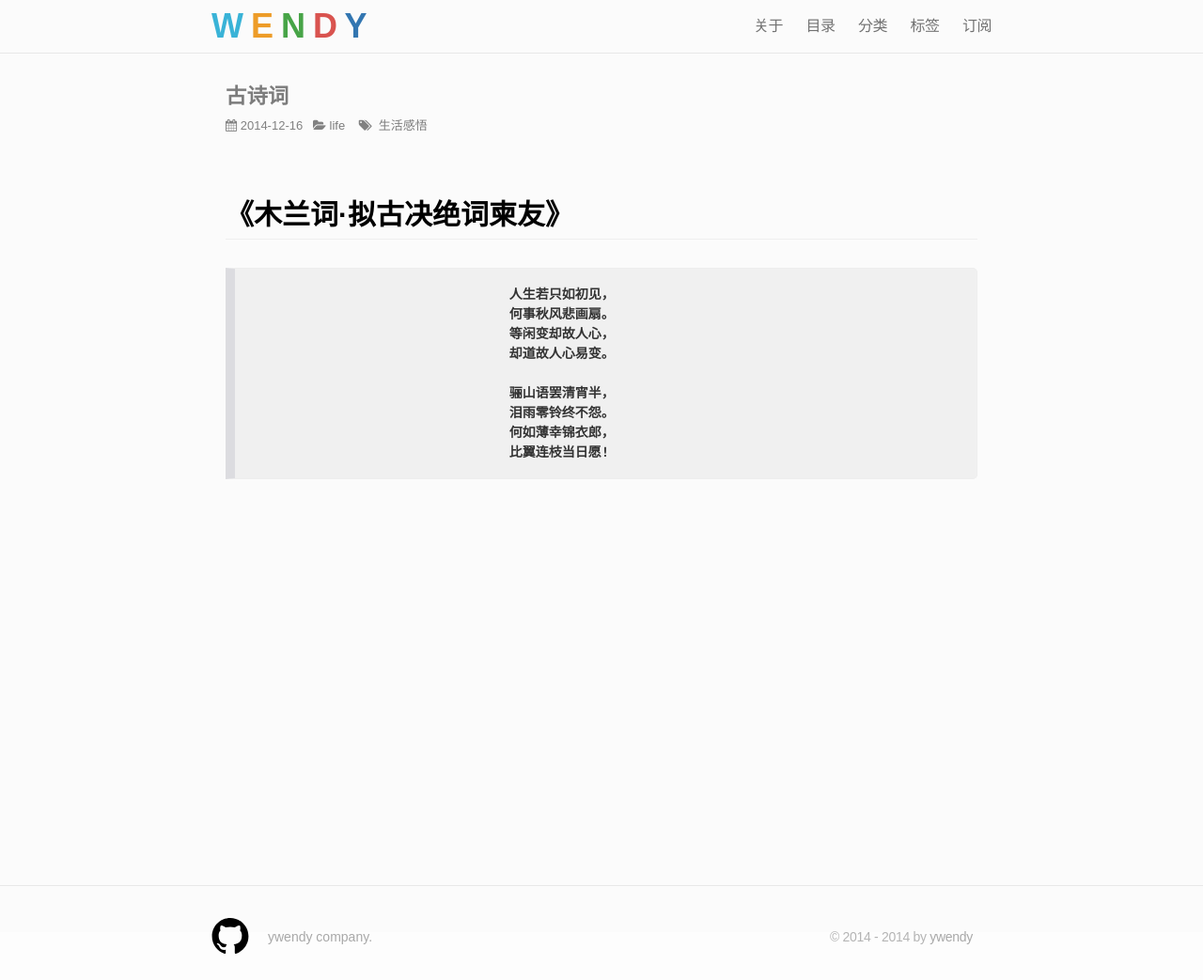
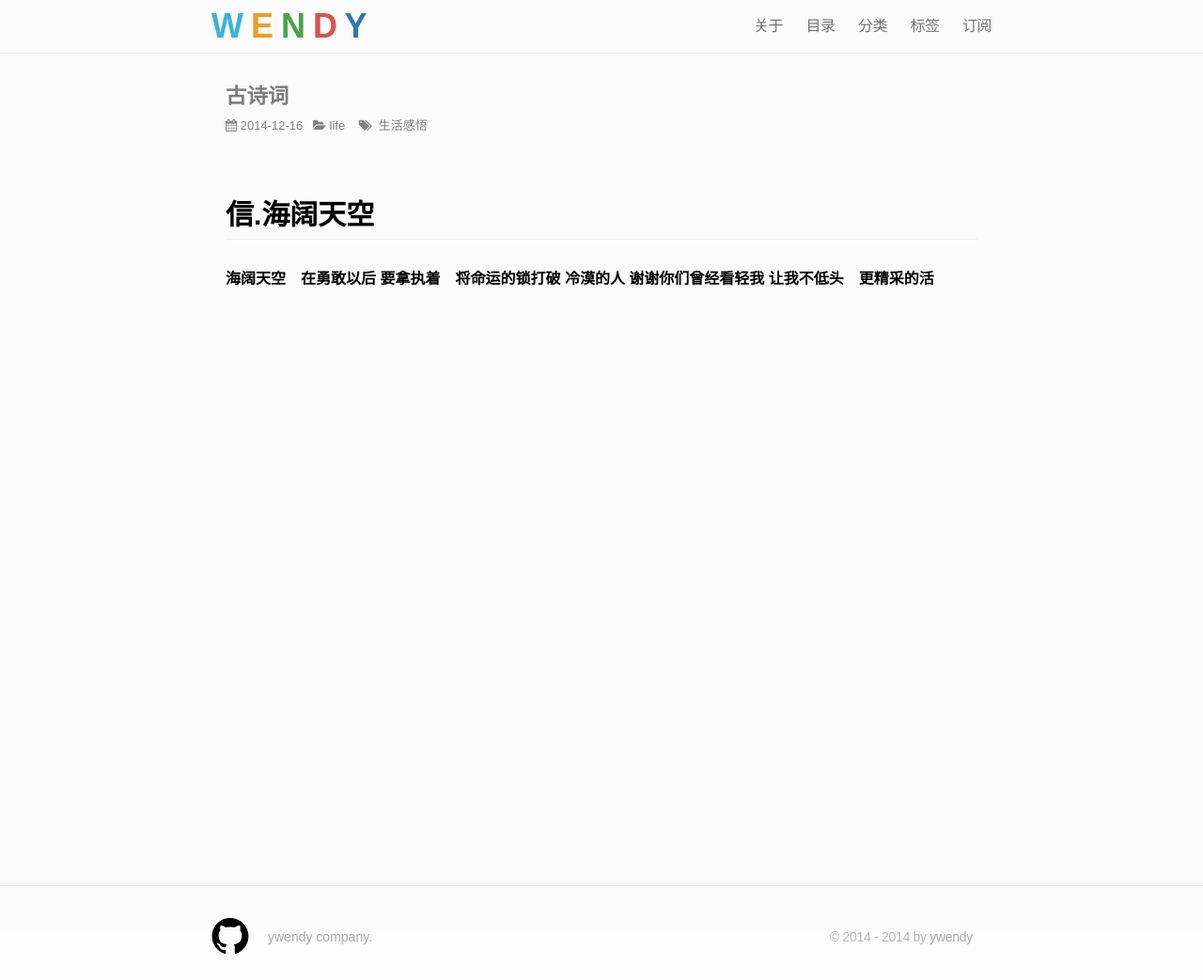
Before and after one commit to ywendy/ywendy.github.io, a Jekyll site: the page built from _posts/2014-12-16-gala.md, in a window 1280 px wide. Shown: the whole page at 94% size. Built offline with Jekyll 4.4.1, drawn with Linux system fonts in a browser that asks for light colours; nearby versions of some CDN libraries; Markdown is read by kramdown in place of the engine named in the settings; comment, search, counter and statistics services are not loaded.

Commit message:
修改首页

```diff
--- a/_posts/2014-12-16-gala.md
+++ b/_posts/2014-12-16-gala.md
@@ -4,15 +4,10 @@ title:  "古诗词"
 category: life
 tags: 生活感悟
 ---
-##《木兰词·拟古决绝词柬友》
+##信.海阔天空
 
-
-					人生若只如初见，
-					何事秋风悲画扇。
-					等闲变却故人心，
-					却道故人心易变。
-
-					骊山语罢清宵半，
-					泪雨零铃终不怨。
-					何如薄幸锦衣郎，
-					比翼连枝当日愿!
+海阔天空　在勇敢以后
+要拿执着　将命运的锁打破
+冷漠的人
+谢谢你们曾经看轻我
+让我不低头　更精采的活
```
